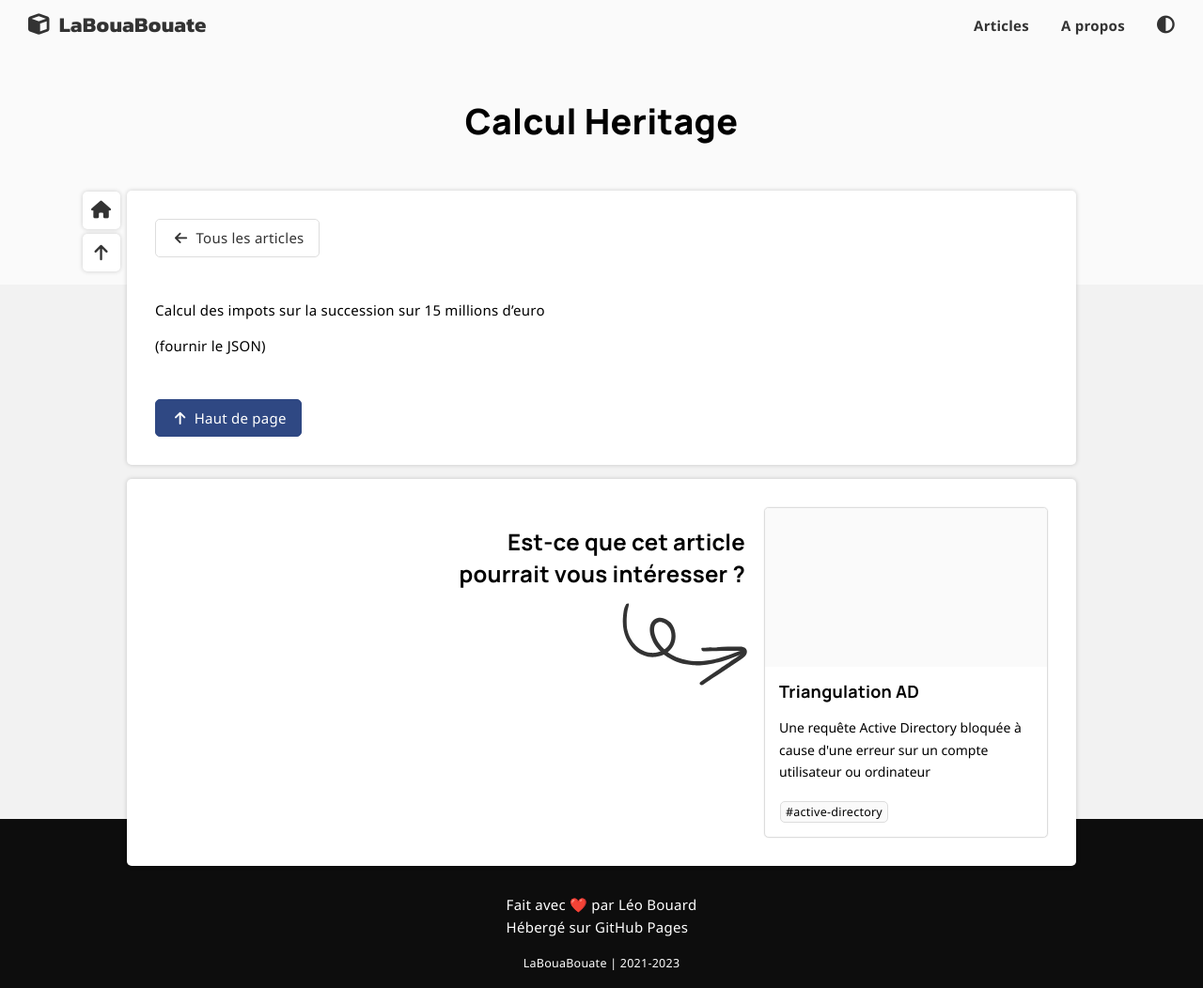
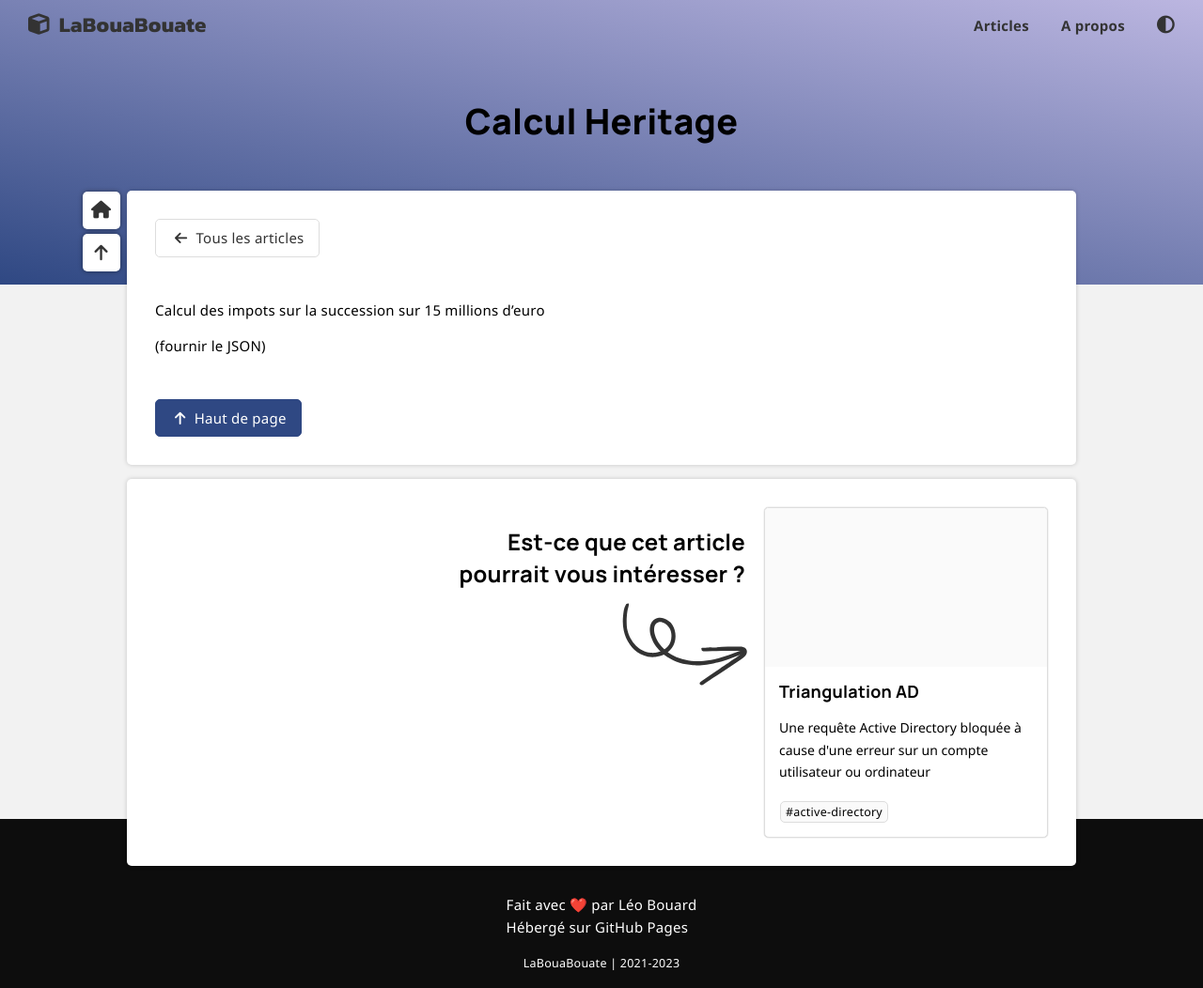
Before and after one commit to leobouard/leobouard.github.io, a Jekyll site: the page built from _posts/2024-01-01-calcul-heritage.md, in a window 1280 px wide. Shown: the whole page at 94% size. Built offline with Jekyll 4.4.1, drawn with Linux system fonts in a browser that asks for light colours; nearby versions of some CDN libraries; some web fonts are replaced; our own code applies the rules of GitHub Pages for plain Markdown files.

Commit message:
Update posts.scss

```diff
--- a/assets/css/posts.scss
+++ b/assets/css/posts.scss
@@ -24,7 +24,7 @@
     max-width: 300px;
     border-radius: var(--borderradius);
     border: var(--border);
-    box-shadow: 0 0 1px 0 #00000040;
+    box-shadow: 0 0 1px 0 var(--boxshadow);
     color: var(--text);
     overflow: hidden;
     position: relative;
@@ -51,7 +51,7 @@
 }
 
 article:hover {
-    box-shadow: 0 0 15px 0 #00000040;
+    box-shadow: 0 0 15px 0 var(--boxshadow);
     filter: saturate(1.2);
 
     span.articleTitle {
@@ -114,7 +114,7 @@
     flex-direction: column;
     align-items: center;
     justify-content: center;
-    background: var(--accentbg);
+    background: linear-gradient(12deg, var(--primary), var(--secondary));
     user-select: none;
     width: 100%;
     z-index: -1;
@@ -261,7 +261,7 @@
     justify-content: center;
     align-items: center;
     border-radius: var(--borderradius);
-    box-shadow: 0px 0px 5px 0px #00000030;
+    box-shadow: 0px 0px 5px 0px var(--boxshadow);
 }
 
 .side-buttons > a:hover {
```
